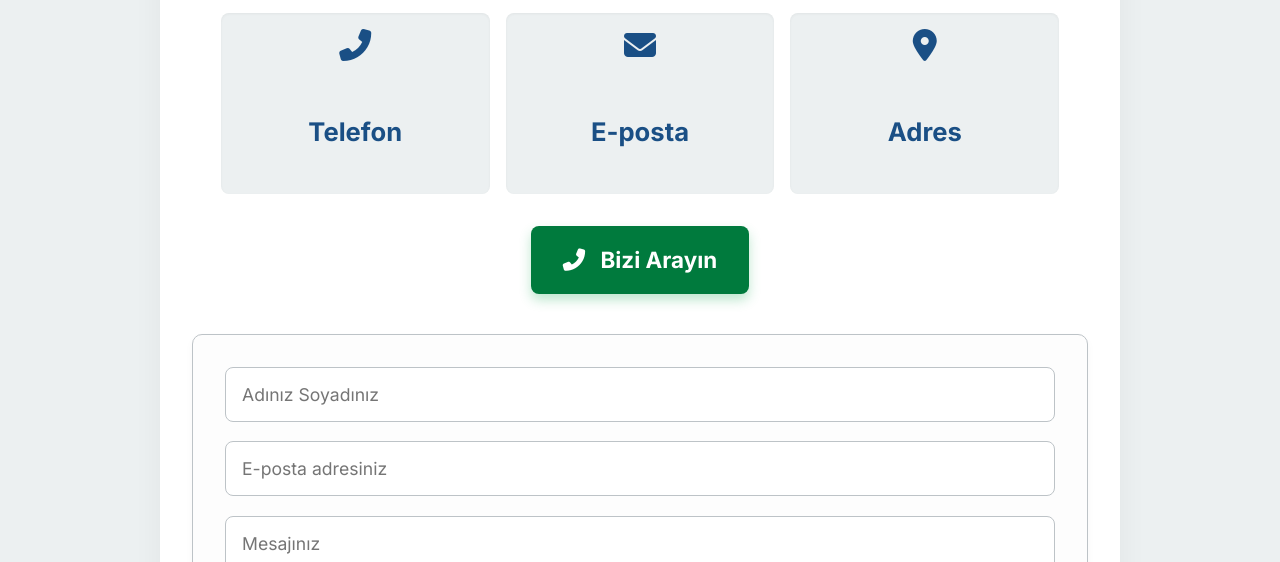
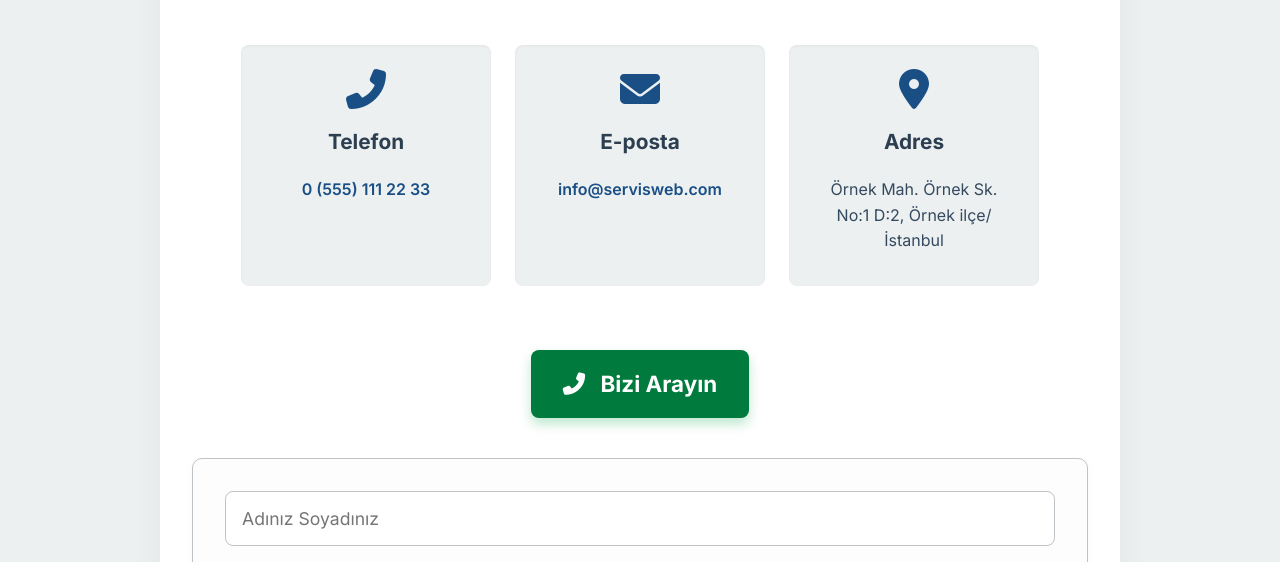
Before and after one commit to sahdilber/service-web, a plain HTML site: page iletisim.html in a window 1280 px wide. Shown: the part 195-757 px from the top of the page. Drawn offline with Linux system fonts and the light colour scheme.

Commit message:
güncelleme

```diff
--- a/iletisim.html
+++ b/iletisim.html
@@ -222,48 +222,57 @@ body {
   margin-bottom: 2rem;
 }
 
+.contact-section {
+  display: flex;
+  flex-wrap: wrap;
+  gap: 1.5rem; /* Kartlar arasında boşluk */
+  justify-content: center; /* Kartları yatayda ortala */
+  padding: 2rem;
+}
+
 .contact-card {
   background: var(--light);
-  padding: 1rem;
+  padding: 1.5rem; /* İç boşluğu artır */
   border-radius: 8px;
   box-shadow: inset 0 1px 3px rgba(0,0,0,0.05);
   flex: 1;
-  min-width: 200px;
-  max-width: 30%;
+  min-width: 250px; /* Minimum genişliği artır */
+  max-width: 30%; /* Maksimum genişliği koru */
   display: flex;
   flex-direction: column;
-  align-items: center;
+  align-items: center; /* İçeriği yatayda ortala */
   text-align: center;
   transition: transform 0.2s ease, box-shadow 0.2s ease;
+  box-sizing: border-box; /* Padding'in genişliğe dahil olmasını sağla */
 }
 
 .contact-card:hover {
-  transform: translateY(-3px);
-  box-shadow: inset 0 1px 3px rgba(0,0,0,0.1), 0 5px 15px rgba(0,0,0,0.1);
+  transform: translateY(-5px); /* Hafif yukarı kaydırma efekti */
+  box-shadow: inset 0 1px 3px rgba(0,0,0,0.1), 0 8px 20px rgba(0,0,0,0.15); /* Daha belirgin gölge */
 }
 
 .contact-card i {
-  font-size: 2rem;
+  font-size: 2.5rem; /* İkon boyutunu büyüt */
   color: var(--primary);
-  margin-bottom: 0.7rem;
-  width: 2rem;
-  height: 2rem;
-  display: inline-block;
+  margin-bottom: 1rem; /* İkon ile başlık arasına boşluk ekle */
+  width: auto; /* Genişliği otomatik yap */
+  height: auto; /* Yüksekliği otomatik yap */
+  display: block; /* İkonu blok element yapıp kendi satırına al */
 }
 
-.contact-card h3 {
+.contact-card h2 { /* Burası h3 yerine h2 olarak güncellendi */
   margin-top: 0;
-  margin-bottom: 0.5rem;
+  margin-bottom: 0.7rem; /* Başlık ile paragraf arasına boşluk */
   color: var(--dark);
-  font-size: 1.15rem;
-  min-height: 1.5rem;
+  font-size: 1.3rem; /* Başlık font boyutunu artır */
+  min-height: 1.8rem; /* Minimum yüksekliği artır */
 }
 
 .contact-card p {
-  margin: 0.3rem 0;
-  font-size: 0.95rem;
+  margin: 0.5rem 0; /* Paragraflar arasında boşluk */
+  font-size: 1rem; /* Paragraf font boyutunu artır */
   color: var(--text-color);
-  line-height: 1.4;
+  line-height: 1.6; /* Satır yüksekliğini artır */
 }
 
 .contact-card p a {
@@ -685,17 +694,17 @@ footer .notice strong {
       <div class="contact-card">
         <i class="fas fa-phone-alt"></i>
         <h2>Telefon</h2>
-        <p><a class="company-phone-link"></a></p>
+        <p><a href="tel:+905551112233">0 (555) 111 22 33</a></p>
       </div>
       <div class="contact-card">
         <i class="fas fa-envelope"></i>
         <h2>E-posta</h2>
-        <p><a class="company-email"></a></p>
+        <p><a href="mailto:info@servisweb.com">info@servisweb.com</a></p>
       </div>
       <div class="contact-card">
         <i class="fas fa-map-marker-alt"></i>
         <h2>Adres</h2>
-        <p><span class="company-address"></span></p>
+        <p>Örnek Mah. Örnek Sk. No:1 D:2, Örnek ilçe/İstanbul</p>
       </div>
     </div>
 
```
